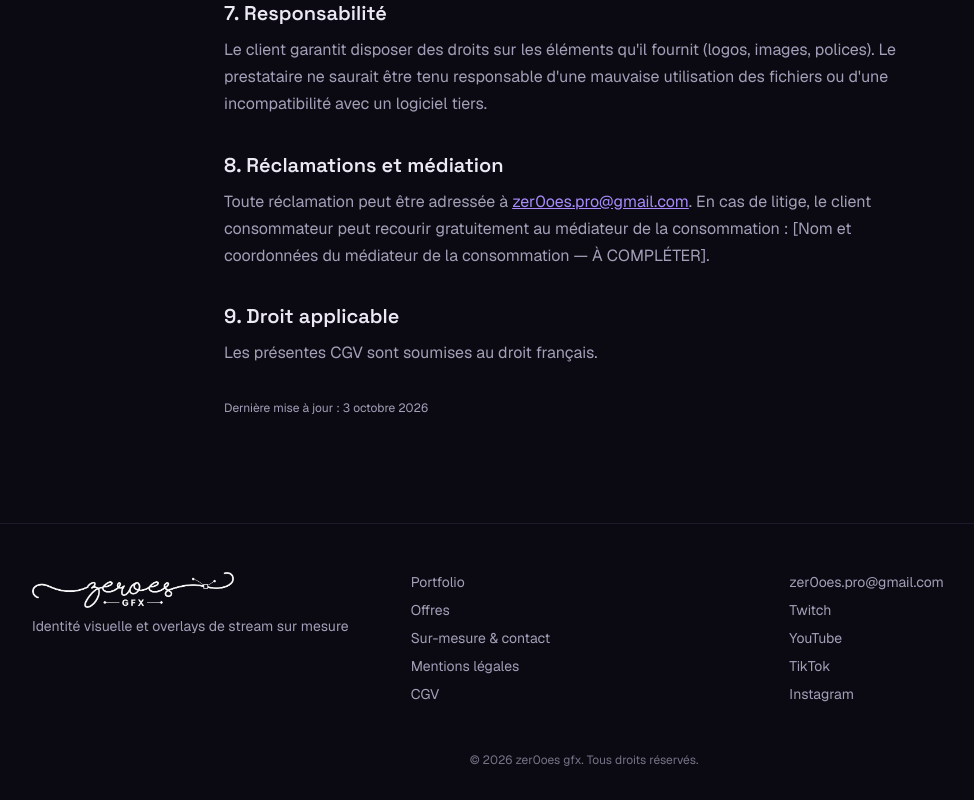
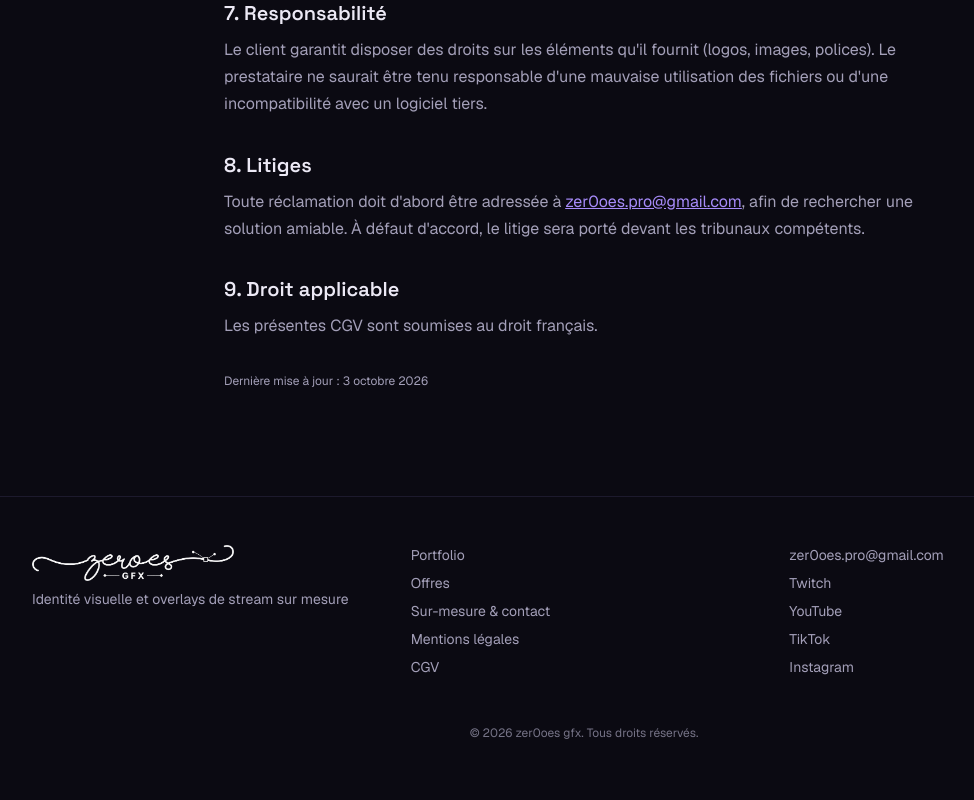
Before and after one commit to zer0oes/zer0oes-gfx, a Next.js app: page /cgv in a window 1280 px wide. Shown: the part 2060-2860 px from the top of the page, without its empty margins (56-1030 px from the left). After the commit the page ends 2833 px from the top, so only its background shows below. Built offline with nearby package versions, Linux system fonts and the light colour scheme; no server answers; the database is empty.

Commit message:
CGV : section « Litiges » sans médiateur
Retire l'emplacement « médiateur à compléter » : réclamation amiable par
e-mail, puis tribunaux compétents.

Co-Authored-By: Claude Opus 5.5 (1M context) <noreply@anthropic.com>
Claude-Session: https://claude.ai/code/session_018Ay5tT3ohTqVfK4AAMi7ws

```diff
--- a/src/app/cgv/page.tsx
+++ b/src/app/cgv/page.tsx
@@ -110,10 +110,11 @@ export default async function CgvPage() {
           incompatibilité avec un logiciel tiers.
         </p>
 
-        <h2>8. Réclamations et médiation</h2>
+        <h2>8. Litiges</h2>
         <p>
-          Toute réclamation peut être adressée à <a href={`mailto:${site.email}`}>{site.email}</a>. En cas de litige,
-          le client consommateur peut recourir gratuitement au médiateur de la consommation : {legal.mediator}.
+          Toute réclamation doit d&apos;abord être adressée à <a href={`mailto:${site.email}`}>{site.email}</a>, afin
+          de rechercher une solution amiable. À défaut d&apos;accord, le litige sera porté devant les tribunaux
+          compétents.
         </p>
 
         <h2>9. Droit applicable</h2>
--- a/src/data/site.ts
+++ b/src/data/site.ts
@@ -43,6 +43,5 @@ export const legal = {
     address: "440 N Barranca Ave #4133, Covina, CA 91723, États-Unis",
     website: "https://vercel.com",
   },
-  mediator: "[Nom et coordonnées du médiateur de la consommation — À COMPLÉTER]", // À COMPLÉTER
   lastUpdate: "3 octobre 2026",
 };
```
